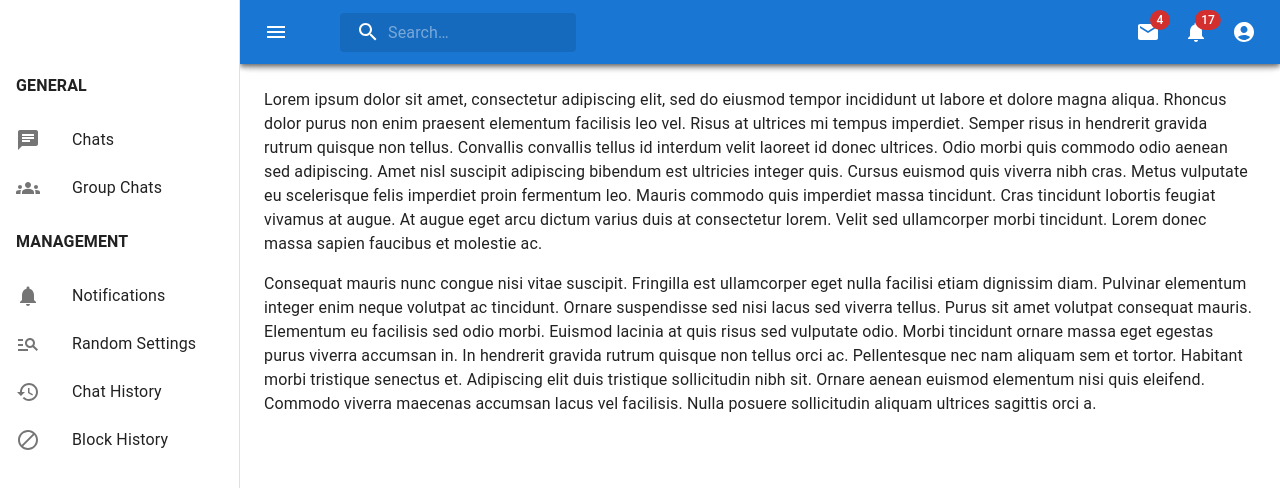
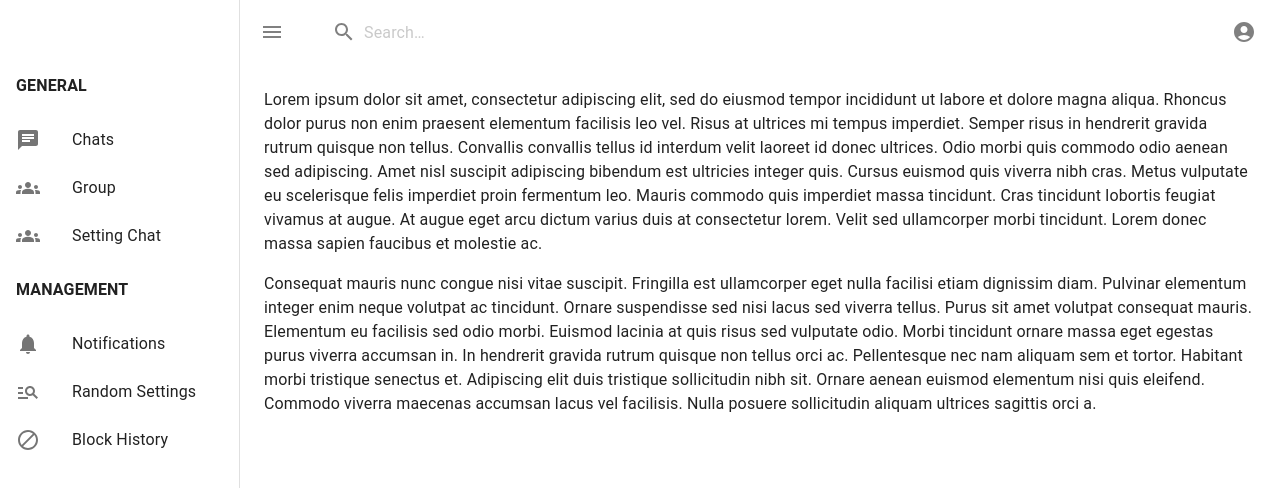
Before and after one commit to Russ0506/chat-random-client-fe, a React (Create React App) app: page / in a window 1280 px wide. Shown: the top 488 px of the page. Built offline with nearby package versions, Linux system fonts and the light colour scheme.

Commit message:
git commit -m [feature template SideBar - Appbar]

```diff
--- a/src/constant/RandomChatSideBarItem.js
+++ b/src/constant/RandomChatSideBarItem.js
@@ -10,7 +10,8 @@ export const RandomChatSideBarItem = [
     name: "GENERAL",
     items: [
       { index: 0, name: "Chats", icon: <ChatIcon />, link: "#" },
-      { index: 1, name: "Group Chats", icon: <GroupsIcon />, link: "#" },
+      { index: 1, name: "Group", icon: <GroupsIcon />, link: "#" },
+      { index: 1, name: "Setting Chat", icon: <GroupsIcon />, link: "#" },
     ],
   },
   {
@@ -28,7 +29,6 @@ export const RandomChatSideBarItem = [
         icon: <ManageSearchIcon />,
         link: "#",
       },
-      { index: 2, name: "Chat History", icon: <HistoryIcon />, link: "#" },
       { index: 3, name: "Block History", icon: <BlockIcon />, link: "#" },
     ],
   },
--- a/src/views/common/drawer/DrawerAppBar.js
+++ b/src/views/common/drawer/DrawerAppBar.js
@@ -6,6 +6,7 @@ export default function DrawerAppBar() {
   return (
     <AppBar
       position="fixed"
+      elevation={0}
       sx={{
         width: { sm: `calc(100% - ${DRAWER_WITH}px)` },
         ml: { sm: `${DRAWER_WITH}px` },
--- a/src/views/common/drawer/component/AppBarComponent.js
+++ b/src/views/common/drawer/component/AppBarComponent.js
@@ -21,12 +21,11 @@ import { makeStyles } from "@mui/styles";
 const Search = styled("div")(({ theme }) => ({
   position: "relative",
   borderRadius: theme.shape.borderRadius,
-  backgroundColor: alpha(theme.palette.common.black, 0.1),
-  // "&:hover": {
-  //   backgroundColor: alpha(theme.palette.common.black, 0.45),
-  // },
-  "&:focus": {
-    backgroundColor: alpha(theme.palette.common.black, 0.45),
+  backgroundColor: alpha(theme.palette.common.white, 1),
+  color: alpha(theme.palette.common.black, 0.5),
+  "& .Mui-focused": {
+    color: alpha(theme.palette.common.black, 1),
+    // backgroundColor: alpha(theme.palette.common.black, 0.2),
   },
   marginRight: theme.spacing(2),
   marginLeft: 0,
@@ -49,6 +48,9 @@ const SearchIconWrapper = styled("div")(({ theme }) => ({
 
 const StyledInputBase = styled(InputBase)(({ theme }) => ({
   color: "inherit",
+  "& input::placeholder": {
+    color: "gray",
+  },
   "& .MuiInputBase-input": {
     padding: theme.spacing(1, 1, 1, 0),
     // vertical padding + font size from searchIcon
@@ -61,9 +63,9 @@ const StyledInputBase = styled(InputBase)(({ theme }) => ({
   },
 }));
 
-// const StyledAppBarBase = styled(AppBar)(({ theme }) => ({
-//   backgroundColor: alpha(theme.palette.common.white, 1),
-// }));
+const StyledAppBarBase = styled(AppBar)(({ theme }) => ({
+  backgroundColor: alpha(theme.palette.common.white, 1),
+}));
 
 export default function AppBarComponent() {
   const [anchorEl, setAnchorEl] = React.useState(null);
@@ -130,28 +132,28 @@ export default function AppBarComponent() {
       onClose={handleMobileMenuClose}
     >
       <MenuItem>
-        <IconButton size="large" aria-label="show 4 new mails">
+        <IconButton size="medium" aria-label="show 4 new mails">
           <Badge badgeContent={4} color="error">
-            <MailIcon/>
+            <MailIcon />
           </Badge>
         </IconButton>
         <p>Messages</p>
       </MenuItem>
       <MenuItem>
         <IconButton
-          size="large"
+          size="medium"
           aria-label="show 17 new notifications"
-          color="inherit"
+          // color="inherit"
         >
-          <Badge badgeContent={17} color="error">
-            <NotificationsIcon />
+          <Badge badgeContent={15} color="error">
+            <NotificationsIcon color="primary" />
           </Badge>
         </IconButton>
         <p>Notifications</p>
       </MenuItem>
       <MenuItem onClick={handleProfileMenuOpen}>
         <IconButton
-          size="large"
+          size="medium"
           aria-label="account of current user"
           aria-controls="primary-search-account-menu"
           aria-haspopup="true"
@@ -166,20 +168,20 @@ export default function AppBarComponent() {
 
   return (
     <Box sx={{ flexGrow: 1 }}>
-      <AppBar position="static">
+      <StyledAppBarBase position="static" elevation={0}>
         <Toolbar>
           <IconButton
-            size="large"
+            size="medium"
             edge="start"
             color="inherit"
             aria-label="open drawer"
-            sx={{ mr: 2 }}
+            sx={{ mr: 0 }}
           >
-            <MenuIcon />
+            <MenuIcon sx={{ color: "gray" }} />
           </IconButton>
           <Search>
             <SearchIconWrapper>
-              <SearchIcon />
+              <SearchIcon sx={{ color: "gray" }} />
             </SearchIconWrapper>
             <StyledInputBase
               placeholder="Search…"
@@ -188,24 +190,24 @@ export default function AppBarComponent() {
           </Search>
           <Box sx={{ flexGrow: 1 }} />
           <Box sx={{ display: { xs: "none", md: "flex" } }}>
-            <IconButton
-              size="large"
+            {/* <IconButton
+              size="medium"
               aria-label="show 4 new mails"
               color="inherit"
             >
               <Badge badgeContent={4} color="error">
-                <MailIcon />
+                <MailIcon sx={{ color: "gray" }} />
               </Badge>
             </IconButton>
             <IconButton
-              size="large"
+              size="medium"
               aria-label="show 17 new notifications"
               color="inherit"
             >
-              <Badge badgeContent={17} color="error">
-                <NotificationsIcon />
+              <Badge badgeContent={15} color="error">
+                <NotificationsIcon sx={{ color: "gray" }} />
               </Badge>
-            </IconButton>
+            </IconButton> */}
             <IconButton
               size="large"
               edge="end"
@@ -215,12 +217,12 @@ export default function AppBarComponent() {
               onClick={handleProfileMenuOpen}
               color="inherit"
             >
-              <AccountCircle />
+              <AccountCircle fontSize="medium" sx={{ color: "gray" }} />
             </IconButton>
           </Box>
           <Box sx={{ display: { xs: "flex", md: "none" } }}>
             <IconButton
-              size="large"
+              size="medium"
               aria-label="show more"
               aria-controls={mobileMenuId}
               aria-haspopup="true"
@@ -231,7 +233,7 @@ export default function AppBarComponent() {
             </IconButton>
           </Box>
         </Toolbar>
-      </AppBar>
+      </StyledAppBarBase>
       {renderMobileMenu}
       {renderMenu}
     </Box>
```
